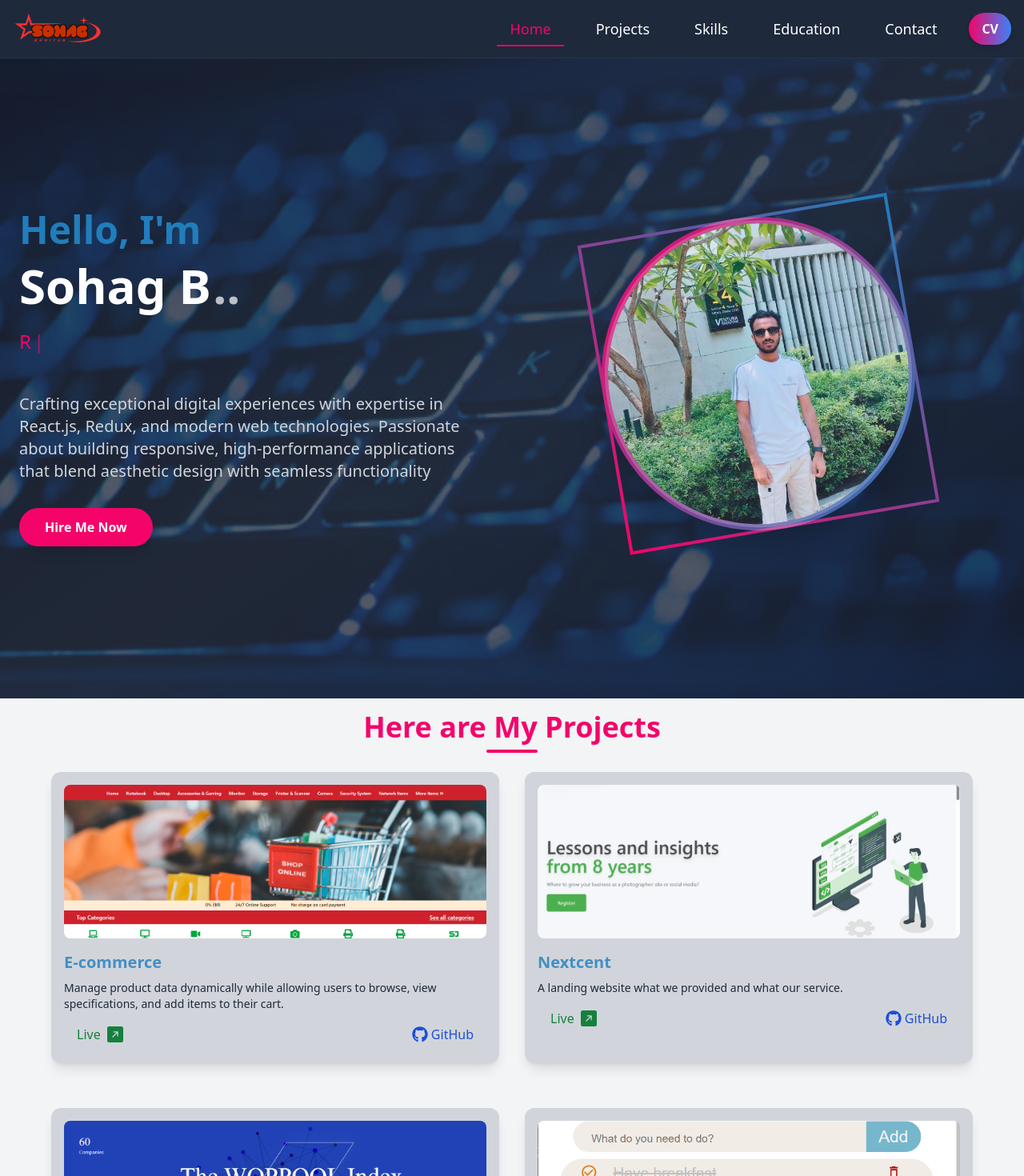
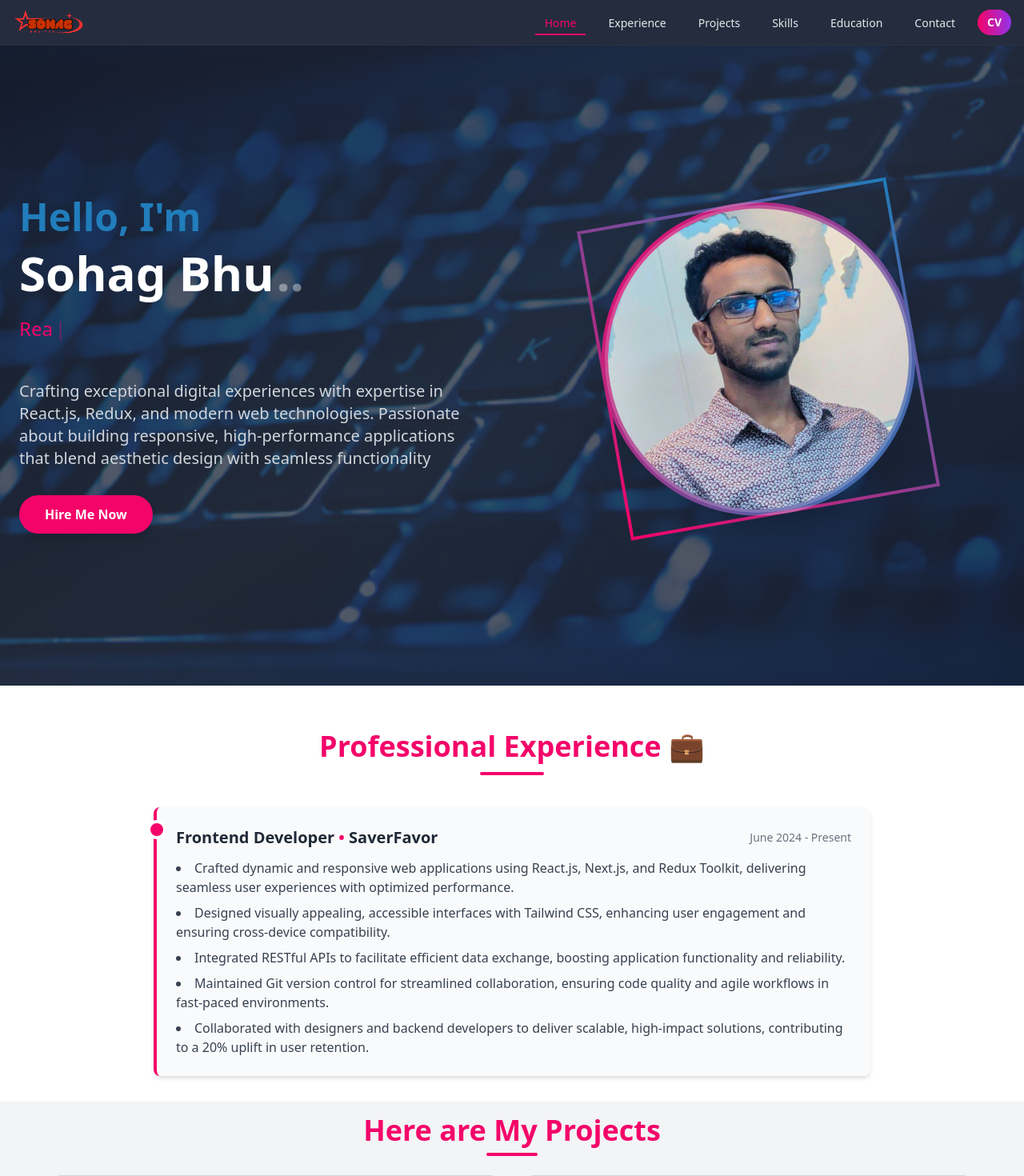
Before and after one commit to sohagbhuiyan/myPortfoilo, a React (Vite) app: page / in a window 1280 px wide. Shown: the top 1470 px of the page at 80% size. Built offline with nearby package versions, Linux system fonts and the light colour scheme.

Commit message:
modified & updated

```diff
--- a/src/App.jsx
+++ b/src/App.jsx
@@ -7,12 +7,14 @@ import Project from "./components/Main/Project";
 import Contact from "./components/Main/Contact";
 import Footer from "./components/Main/Footer";
 import Education from "./components/Main/Education";
+import Experience from "./components/Main/Experience";
 
 function App() {
   return (
     <>
       <Nav />
       <div id="home"><Home /></div>
+      <div id="experience"><Experience /></div>
       <div id="project"><Project /></div>
       <div id="skills"><Skills /></div>
       <div id="education"><Education /></div>
--- a/src/Utils/Images.js
+++ b/src/Utils/Images.js
@@ -1,7 +1,7 @@
 import profil from "../assets/images/ff.jpg";
 import prf from "../assets/images/lg.png";
 import prff from "../assets/images/lgg.png";
-import profi from "../assets/images/myp.jpeg";
+import profi from "../assets/images/profile.jpg";
 import lg from "../assets/images/e.png";
 import htm from "../assets/images/html.jpg";
 import cs from "../assets/images/css.webp";
--- /dev/null
+++ b/src/components/Main/Experience.jsx
@@ -0,0 +1,50 @@
+const Experience = () => {
+  const experienceData = [
+    {
+      title: "Frontend Developer",
+      company: "SaverFavor",
+      duration: "June 2024 - Present",
+      description: [
+        "Crafted dynamic and responsive web applications using React.js, Next.js, and Redux Toolkit, delivering seamless user experiences with optimized performance.",
+        "Designed visually appealing, accessible interfaces with Tailwind CSS, enhancing user engagement and ensuring cross-device compatibility.",
+        "Integrated RESTful APIs to facilitate efficient data exchange, boosting application functionality and reliability.",
+        "Maintained Git version control for streamlined collaboration, ensuring code quality and agile workflows in fast-paced environments.",
+        "Collaborated with designers and backend developers to deliver scalable, high-impact solutions, contributing to a 20% uplift in user retention."
+      ]
+    }
+  ];
+
+  return (
+    <section className="bg-white py-8 px-4 sm:px-6 lg:px-8">
+      <div className="max-w-4xl mx-auto">
+        <h2 className="md:text-4xl text-3xl font-extrabold text-center mt-6 text-cpink-200">
+          Professional Experience 💼
+        </h2>
+        <div className="w-20 mt-3 h-1 bg-cpink-200 mx-auto rounded-full"></div>
+        <div className="mt-10 space-y-8">
+          {experienceData.map((exp, index) => (
+            <div
+              key={index}
+              className="relative border-l-4 border-cpink-200 bg-gray-50 rounded-lg p-6 shadow-md hover:shadow-lg transition transform hover:-translate-y-1"
+            >
+              <div className="absolute -left-3 top-4 w-6 h-6 bg-cpink-200 rounded-full border-4 border-white"></div>
+              <div className="flex flex-col sm:flex-row justify-between items-start sm:items-center mb-3">
+                <h3 className="text-xl font-bold text-gray-800">
+                  {exp.title} <span className="text-cpink-200">•</span> {exp.company}
+                </h3>
+                <span className="text-sm font-medium text-gray-500 mt-1 sm:mt-0">{exp.duration}</span>
+              </div>
+              <ul className="list-disc list-inside text-gray-700 space-y-2">
+                {exp.description.map((item, idx) => (
+                  <li key={idx} className="text-base">{item}</li>
+                ))}
+              </ul>
+            </div>
+          ))}
+        </div>
+      </div>
+    </section>
+  );
+};
+
+export default Experience;
--- a/src/components/Main/Nav.jsx
+++ b/src/components/Main/Nav.jsx
@@ -8,6 +8,7 @@ import { motion } from "framer-motion";
 const Nav = () => {
   const Header = [
     { name: "Home", link: "home" },
+    { name: "Experience", link: "experience" },
     { name: "Projects", link: "project" },
     { name: "Skills", link: "skills" },
     { name: "Education", link: "education" },
@@ -26,31 +27,34 @@ const Nav = () => {
   };
 
   return (
-    <nav className="sticky top-0 z-50 bg-slate-800 backdrop-blur-lg border-b border-slate-700/50">
-      <div className="container mx-auto flex justify-between items-center px-4 py-2 md:py-4">
+    <nav className="sticky top-0 z-50 bg-slate-900/90 backdrop-blur-md border-b border-slate-700/30 shadow-sm">
+      <div className="container mx-auto flex justify-between items-center px-4 py-3">
+        {/* Logo */}
         <motion.div
-          whileHover={{ scale: 1.05 }}
+          whileHover={{ scale: 1.1 }}
+          whileTap={{ scale: 0.95 }}
           className="flex items-center"
         >
           <img
             src={p2}
             alt="Logo"
-            className="h-7 md:h-10 transition-transform duration-200 hover:rotate-[15deg]"
+            className="h-8 transition-transform duration-300 hover:rotate-12"
           />
         </motion.div>
 
         {/* Desktop Navigation */}
-        <div className="hidden md:flex items-center space-x-6">
+        <div className="hidden md:flex items-center space-x-4">
           {Header.map((nav, index) => (
-            <div
+            <motion.div
               key={index}
+              whileHover={{ y: -2 }}
               className="relative"
             >
               {nav.isDownload ? (
                 <button
                   onClick={handleCvDownload}
-                  className="px-4 py-2 bg-gradient-to-r from-cpink-200 to-blue-500 font-bold text-white rounded-full
-                            shadow-md hover:shadow-lg transition-all duration-150"
+                  className="px-3 py-1.5 text-sm font-semibold bg-gradient-to-r from-cpink-200 to-purple-600 text-white rounded-full
+                            shadow-sm hover:shadow-md transition-all duration-200"
                 >
                   {nav.name}
                 </button>
@@ -61,45 +65,48 @@ const Nav = () => {
                   duration={600}
                   spy={true}
                   offset={-80}
-                  // onSetActive={() => setActiveLink(nav.link)}
-                  className={`px-4 py-2 cursor-pointer text-lg font-medium ${
+                  onSetActive={() => setActiveLink(nav.link)}
+                  className={`px-3 py-1.5 text-sm font-medium ${
                     activeLink === nav.link
-                      ? "text-cpink-200 border-b-2 border-cpink-200"
-                      : "text-white hover:text-cpink-200/80"
-                  } transition duration-150`}
+                      ? "text-cpink-200 relative after:absolute after:bottom-0 after:left-0 after:w-full after:h-0.5 after:bg-cpink-200"
+                      : "text-gray-200 hover:text-cpink-200"
+                  } transition duration-200 cursor-pointer`}
                 >
                   {nav.name}
                 </ScrollLink>
               )}
-            </div>
+            </motion.div>
           ))}
         </div>
 
         {/* Mobile Toggle Button */}
         <button
           onClick={() => setOpen(!open)}
-          className="md:hidden text-2xl text-white p-2 hover:text-cpink-200  duration-100"
+          className="md:hidden text-xl text-gray-200 p-1.5 hover:text-cpink-200 transition-colors duration-200"
           aria-label="Navigation menu"
         >
           {open ? <FaXmark /> : <FiMenu />}
         </button>
 
         {/* Mobile Menu */}
-        <div className={`md:hidden fixed top-10 left-0 right-0 bg-slate-800/95 backdrop-blur-xl
-                        ${open ? "block" : "hidden"} transition-opacity duration-100`}>
-          <ul className="flex flex-col items-center py-2 space-y-1">
+        <motion.div
+          initial={{ opacity: 0, y: -20 }}
+          animate={{ opacity: open ? 1 : 0, y: open ? 0 : -20 }}
+          transition={{ duration: 0.3 }}
+          className={`md:hidden fixed top-12 left-0 right-0 bg-slate-900/95 backdrop-blur-lg shadow-lg ${
+            open ? "block" : "hidden"
+          }`}
+        >
+          <ul className="flex flex-col items-center py-4 space-y-2">
             {Header.map((nav, index) => (
-              <li
-                key={index}
-                className="w-full text-center"
-              >
+              <li key={index} className="w-full text-center">
                 {nav.isDownload ? (
                   <button
                     onClick={() => {
                       handleCvDownload();
                       setOpen(false);
                     }}
-                    className="w-full py-2.5 text-lg font-medium text-white bg-cpink-200/90 hover:bg-cpink-200 transition-colors duration-150"
+                    className="w-full py-2 text-md font-semibold text-white bg-cpink-200 hover:bg-cpink-300 transition-colors duration-200"
                   >
                     {nav.name}
                   </button>
@@ -114,11 +121,11 @@ const Nav = () => {
                       setActiveLink(nav.link);
                       setOpen(false);
                     }}
-                    className={`block py-2.5 text-lg font-medium ${
+                    className={`block py-2 text-sm font-medium ${
                       activeLink === nav.link
                         ? "text-cpink-200"
-                        : "text-white hover:text-cpink-200/80"
-                    } transition-colors duration-100`}
+                        : "text-gray-200 hover:text-cpink-200"
+                    } transition-colors duration-200`}
                   >
                     {nav.name}
                   </ScrollLink>
@@ -126,7 +133,7 @@ const Nav = () => {
               </li>
             ))}
           </ul>
-        </div>
+        </motion.div>
       </div>
     </nav>
   );
```
Also changed, not shown: src/assets/images/profile.jpg (added).
